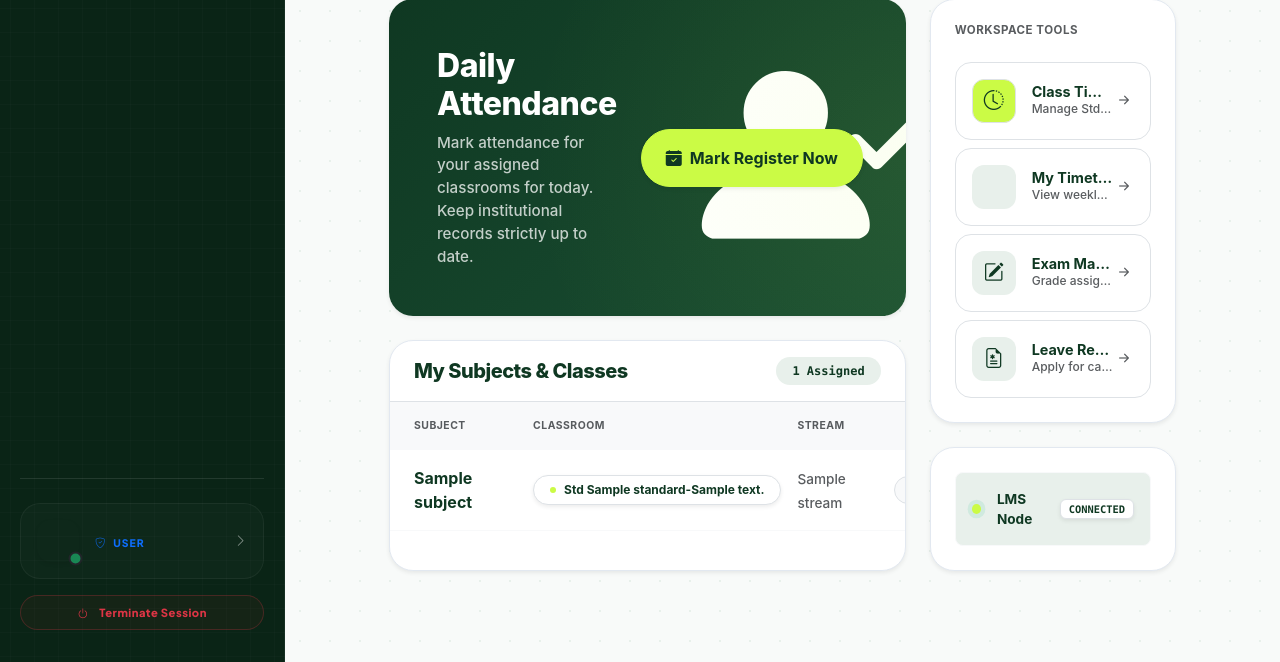
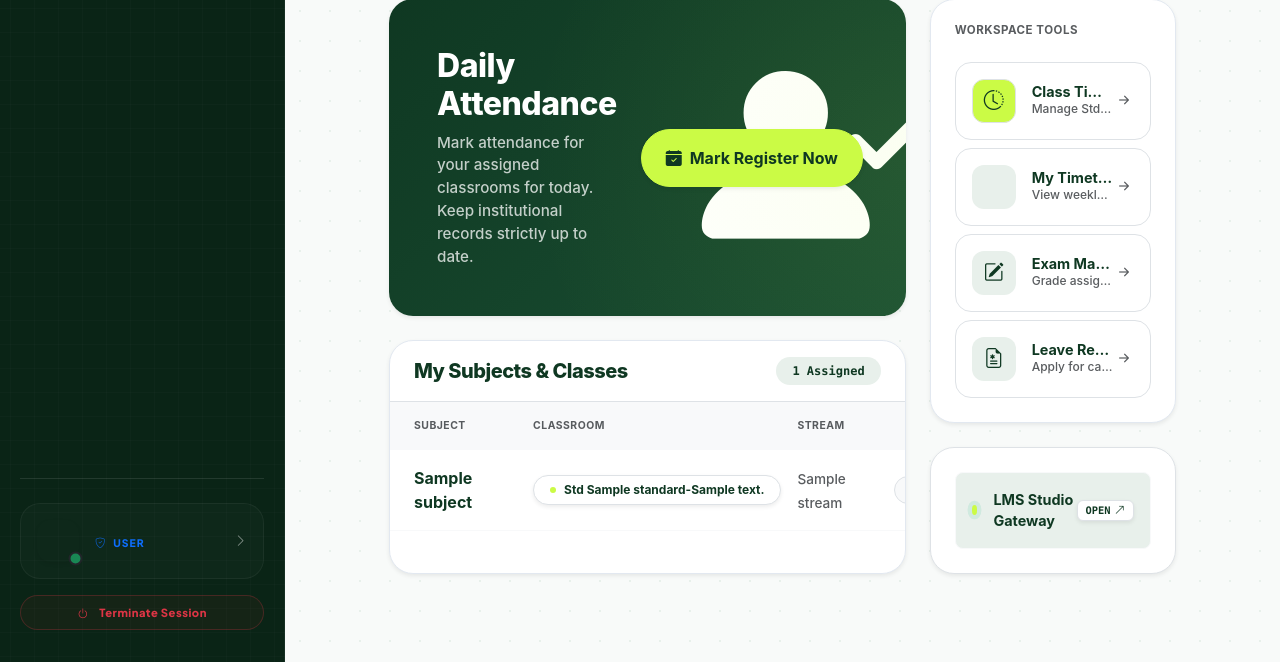
Before and after one commit to adhi1105/NSBHSS-SMS, a Django app: template templates/dashboard_teacher.html in a window 1280 px wide. Shown: the part 784-1446 px from the top of the page. Run offline with Django 5.2, Linux system fonts and the light colour scheme; the template is opened without the code that fills it: most values are stand-ins (such as "Sample title", 1, 10 or a date in 2020).

Commit message:
UI: Unlocked LMS gateway in Teacher Dashboard

```diff
--- a/templates/dashboard_teacher.html
+++ b/templates/dashboard_teacher.html
@@ -363,17 +363,17 @@
                 </div>
             </div>
 
-            <div class="modern-card bg-white shadow-sm p-4 flex-shrink-0 pointer-events-none">
-                <div
-                    class="d-flex justify-content-between align-items-center p-3 rounded-3 bg-sage border border-light">
+            <a href="{% url 'lms:index' %}" class="modern-card bg-white shadow-sm p-4 flex-shrink-0 text-decoration-none group-hover transition-all border d-block">
+                <div class="d-flex justify-content-between align-items-center p-3 rounded-3 bg-sage border border-light transition-all group-hover-scale">
                     <div class="d-flex align-items-center gap-3">
                         <div class="pulse-dot bg-theme-accent rounded-circle" style="width: 10px; height: 10px;"></div>
-                        <span class="fw-bold text-theme-dark" style="font-size: 0.85rem;">LMS Node</span>
+                        <span class="fw-bold text-theme-dark m-0" style="font-size: 0.9rem;">LMS Studio Gateway</span>
                     </div>
-                    <span class="badge bg-white text-theme-dark border shadow-sm px-2 py-1 fw-bold font-monospace"
-                        style="font-size: 0.65rem;">CONNECTED</span>
+                    <span class="badge bg-white text-theme-dark border shadow-sm px-2 py-1 fw-bold font-monospace d-flex align-items-center gap-1 transition-all" style="font-size: 0.65rem;">
+                        OPEN <i class="bi bi-arrow-up-right"></i>
+                    </span>
                 </div>
-            </div>
+            </a>
 
         </div>
     </div>
```
